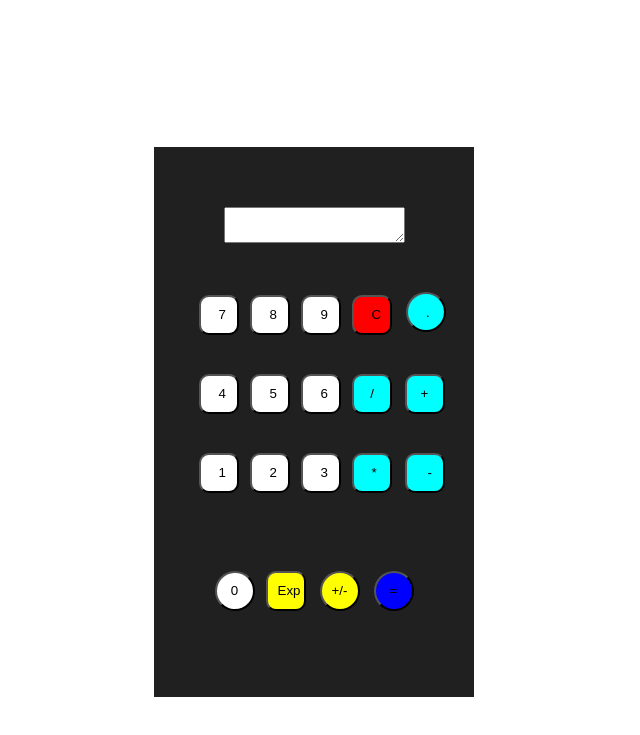
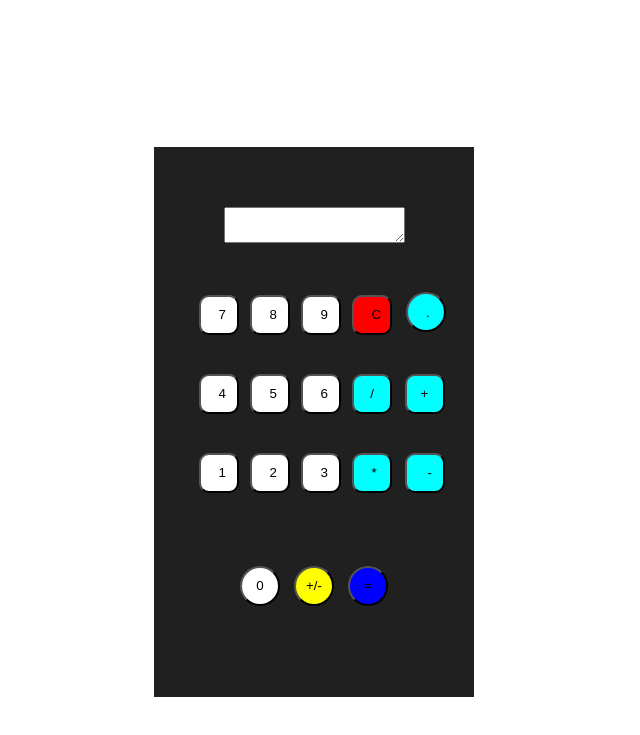
Before and after one commit to AngelaRequinto/Simple-JS-Calculator, a plain HTML site: page index.html in a window 1280 px wide. Shown: the part 145-880 px from the top of the page, without its empty margins (276-916 px from the left). Drawn offline with Linux system fonts and the light colour scheme.

Commit message:
Update index.html

```diff
--- a/index.html
+++ b/index.html
@@ -43,7 +43,7 @@
 
                <tr>
                    <td><input id="btn0" type="Button" value="  0  " onclick="NumPressed(0)"></td>
-                   <td><input id="btnExp" type="Button" value="Exp" onclick="DoExponent()"></td>
+
                    <td><input id="btnplusminus" type="Button" value=" +/- " onclick="Neg()"></td>
                    <td><input id="btnequals" type="Button" value="  =  " onclick="Operation('=')"></td>
               </tr>
```
